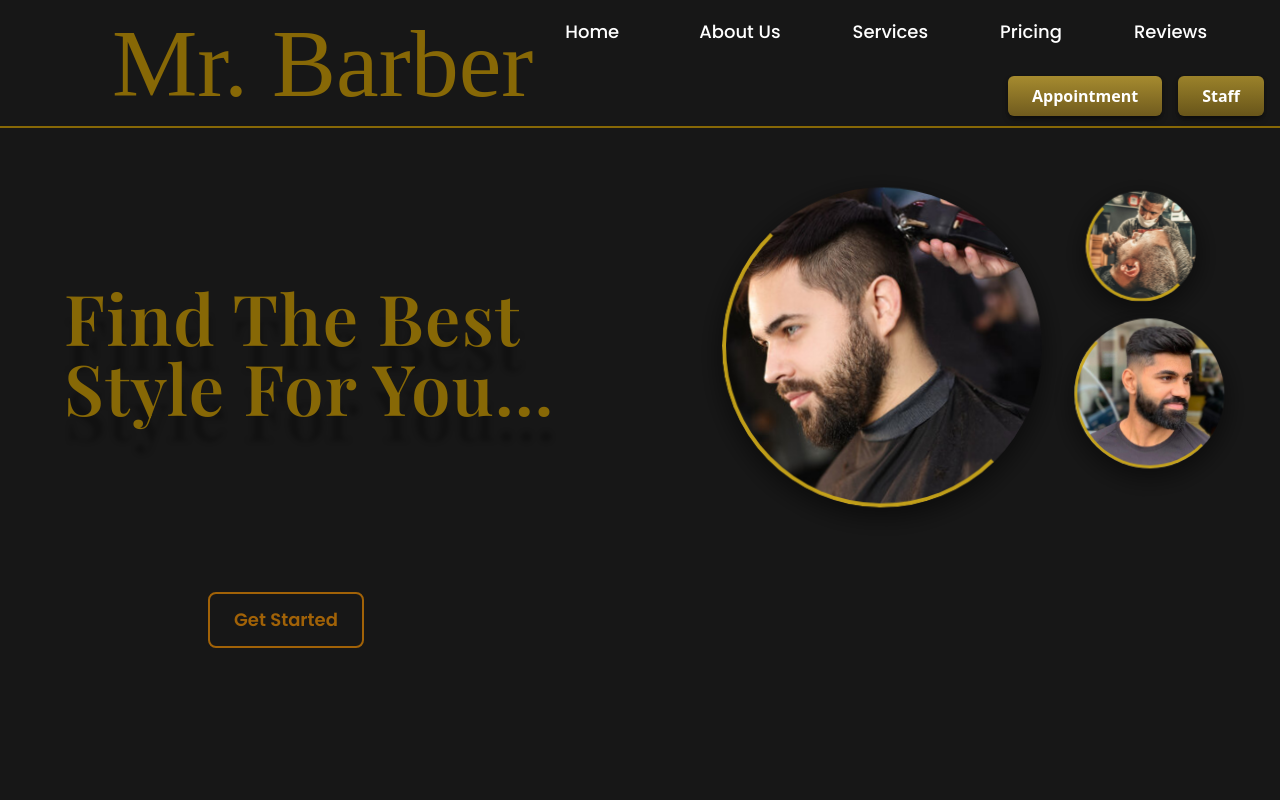
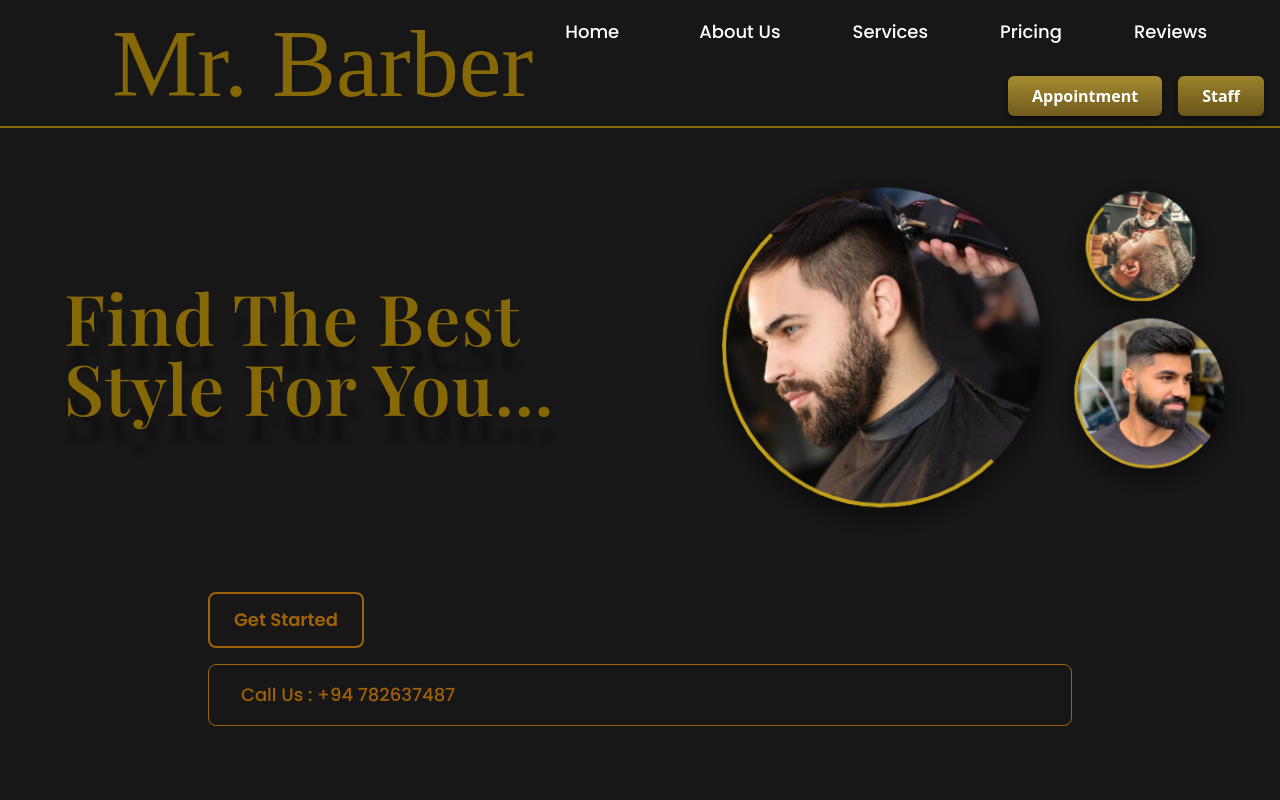
Before and after one commit to PawaniMekhala/mr_barber, a React (Create React App) app: page / in a window 1280 px wide. Shown: the top 800 px of the page. Built offline with nearby package versions, Linux system fonts and the light colour scheme; a web font is replaced by a local one.

Commit message:
feat: add contact details

```diff
--- a/src/components/Home.jsx
+++ b/src/components/Home.jsx
@@ -139,6 +139,15 @@ const Home = () => {
               Get Started
             </button>
           </div>
+
+          {/* Contact + Hours Box */}
+          <div className="flex flex-col sm:flex-row justify-between items-center border border-yellow-700 rounded-lg px-6 py-4 gap-4 text-center sm:text-left">
+            {/* Call */}
+            <div className="flex items-center gap-2 text-yellow-700 text-lg font-poppins font-medium">
+              <i className="fa-brands fa-whatsapp text-xl"></i>
+              <span>Call Us : +94 782637487</span>
+            </div>
+          </div>
         </div>
       </div>
     </section>
```
